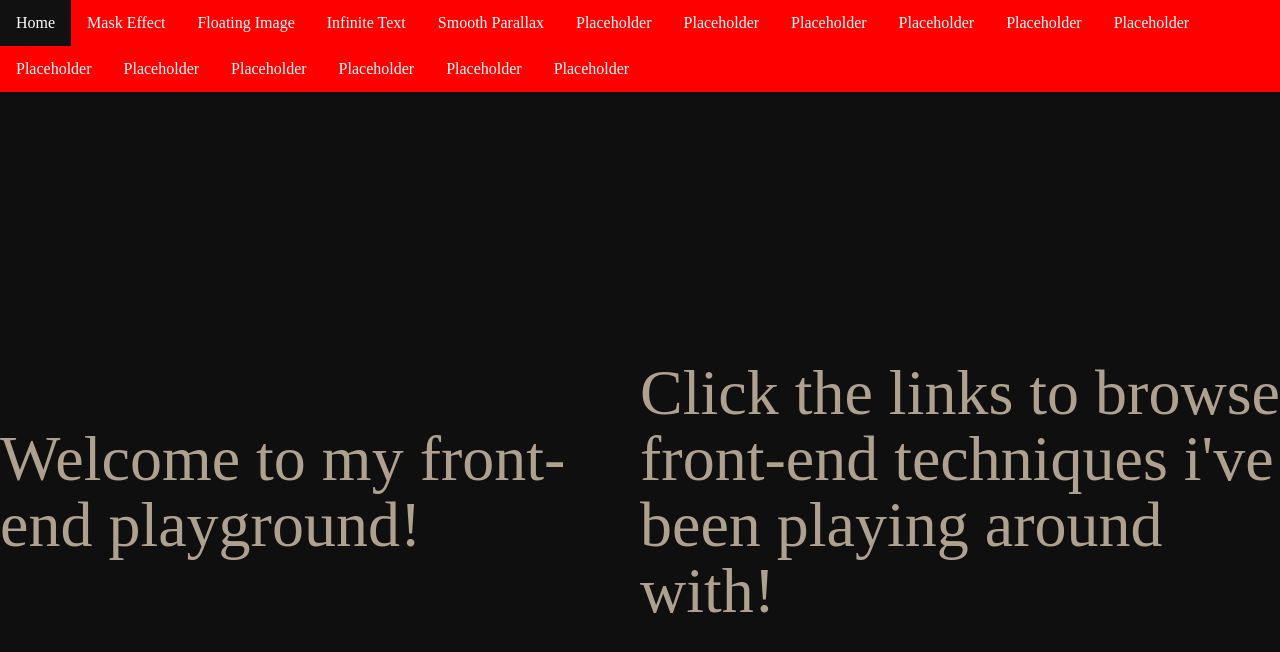
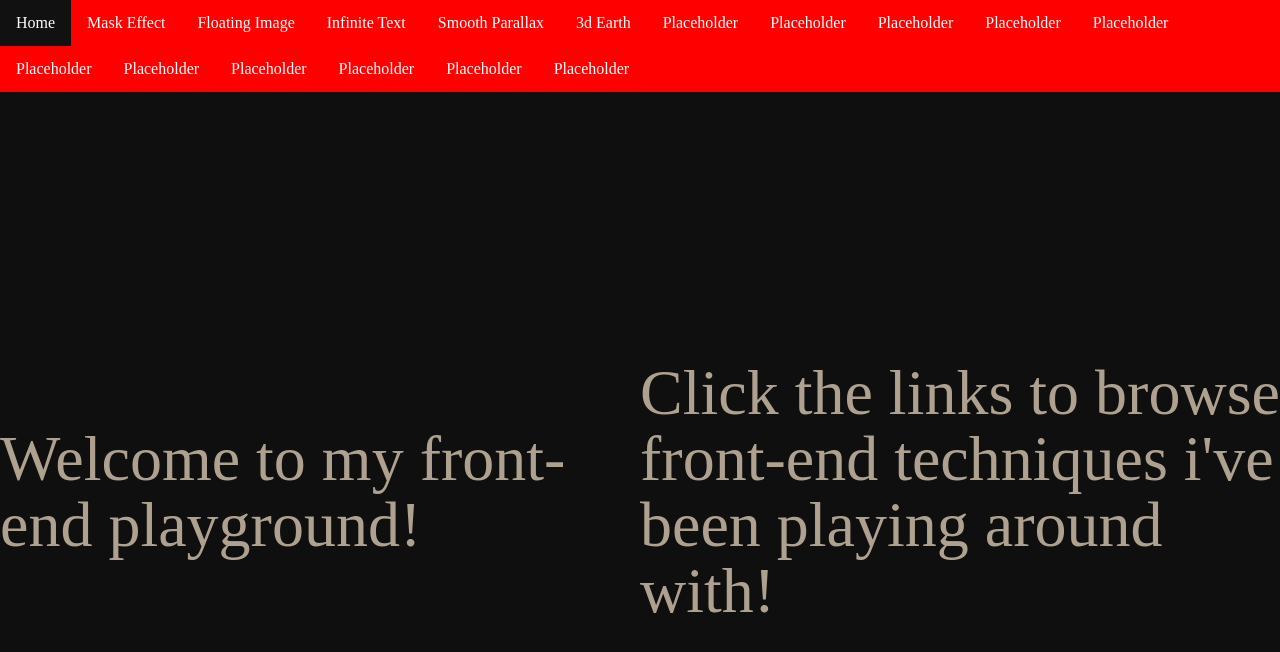
Before and after one commit to carlsondultra/frontend-playground, a Next.js app: page / in a window 1280 px wide. Shown: the top 652 px of the page. Built offline with nearby package versions, Linux system fonts and the light colour scheme.

Commit message:
added navigation to 3d earth

```diff
--- a/src/app/components/navbar/navbar.js
+++ b/src/app/components/navbar/navbar.js
@@ -9,7 +9,7 @@ export default function Navbar() {
         <li><a href="/imagefloat">Floating Image</a></li>
         <li><a href="/infinitetext">Infinite Text</a></li>
         <li><a href="/smoothparallax">Smooth Parallax</a></li>
-        <li><a>Placeholder</a></li>
+        <li><a href="/earth3d">3d Earth</a></li>
         <li><a>Placeholder</a></li>
         <li><a>Placeholder</a></li>
         <li><a>Placeholder</a></li>
--- a/src/app/earth3d/page.js
+++ b/src/app/earth3d/page.js
@@ -3,6 +3,7 @@ import SmoothScroll from './components/smoothScroll'
 import Projects from './components/projects'
 import './styles.css'
 import dynamic from 'next/dynamic'
+import Navbar from '../components/navbar/navbar'
 
 const Earth = dynamic(() => import('./components/earth'), {
     ssr: false,
@@ -13,6 +14,7 @@ export default function Home() {
     return (
         <SmoothScroll>
             <div className={styles.spacer}>
+                <Navbar />
                 <div className={styles.title}>
                     <h1>3D Earth with Lenis Scroll</h1>
                     <p>Created using Next.js, Framer Motion, Lenis Scroll, and React Three Fiber</p>
```
